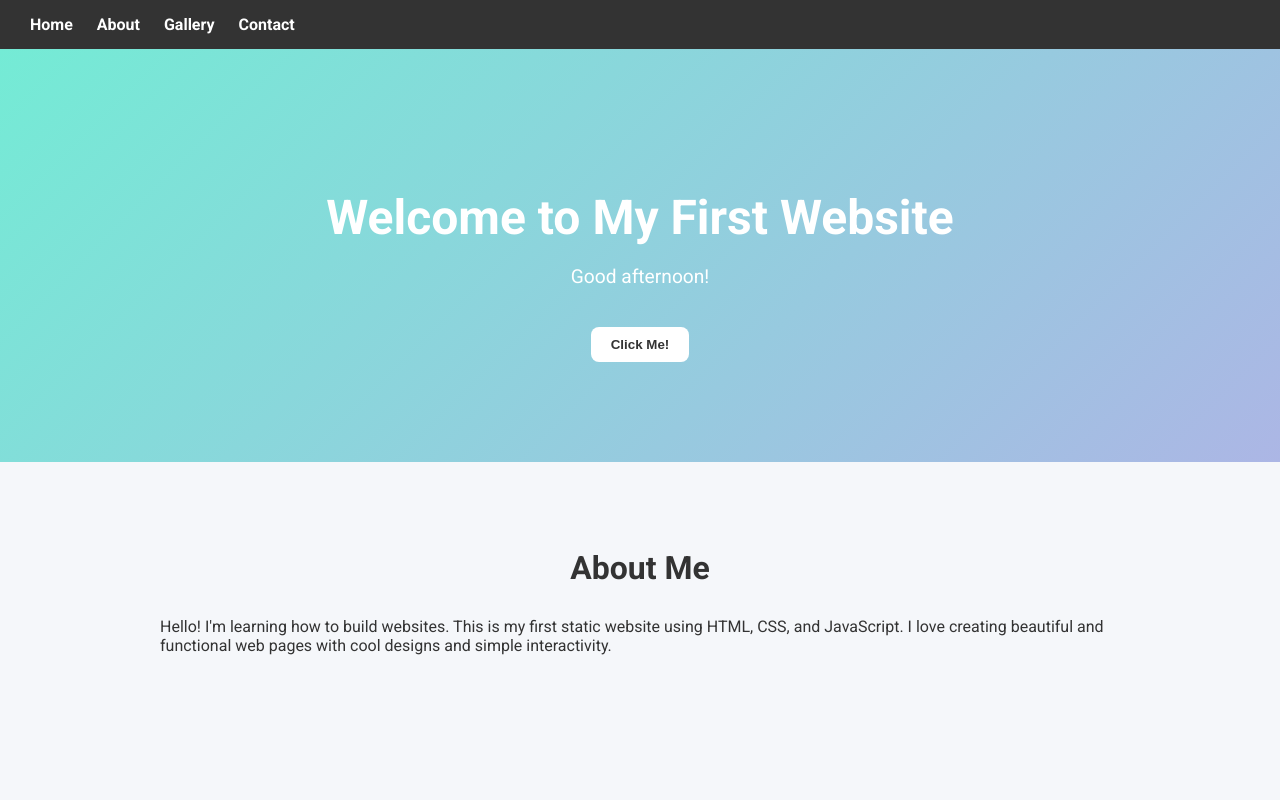
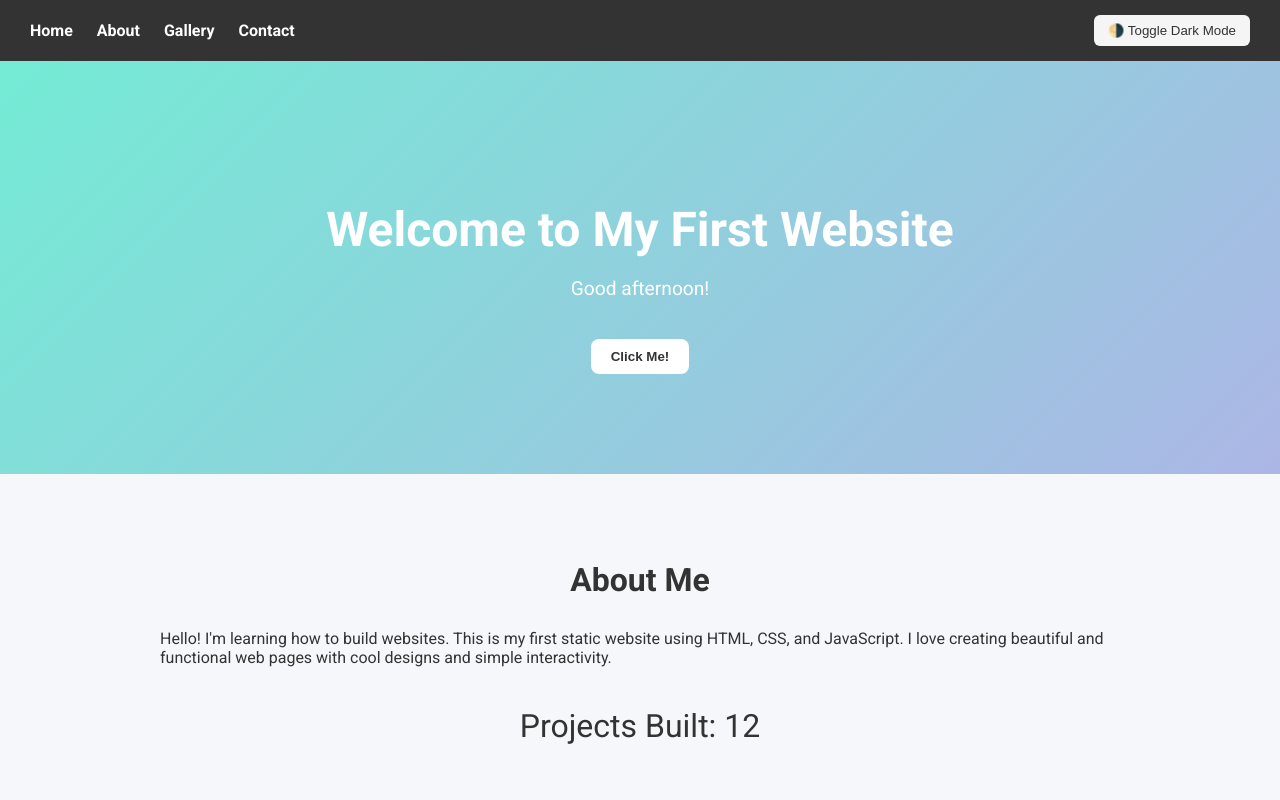
Before and after one commit to Monzter0012/githubwithhttpd, a plain HTML site: page index.html in a window 1280 px wide. Shown: the top 800 px of the page. Drawn offline with Linux system fonts and the light colour scheme.

Commit message:
Update index.html

```diff
--- a/index.html
+++ b/index.html
@@ -16,15 +16,23 @@
       font-family: 'Roboto', sans-serif;
       background: #f5f7fa;
       color: #333;
+      transition: background 0.3s, color 0.3s;
     }
 
-    /* NAVBAR */
+    body.dark-mode {
+      background: #1e1e1e;
+      color: #f5f5f5;
+    }
+
     nav {
       background-color: #333;
       padding: 15px 30px;
       position: sticky;
       top: 0;
       z-index: 1000;
+      display: flex;
+      justify-content: space-between;
+      align-items: center;
     }
 
     nav a {
@@ -38,7 +46,20 @@
       text-decoration: underline;
     }
 
-    /* HERO */
+    .toggle-btn {
+      padding: 8px 14px;
+      background-color: #f5f5f5;
+      color: #333;
+      border: none;
+      border-radius: 6px;
+      cursor: pointer;
+    }
+
+    body.dark-mode .toggle-btn {
+      background-color: #333;
+      color: #f5f5f5;
+    }
+
     .hero {
       background: linear-gradient(135deg, #74ebd5, #acb6e5);
       color: white;
@@ -70,7 +91,6 @@
       background-color: #ddd;
     }
 
-    /* ABOUT SECTION */
     .section {
       padding: 60px 20px;
       max-width: 1000px;
@@ -83,7 +103,6 @@
       font-size: 2rem;
     }
 
-    /* GALLERY */
     .gallery {
       display: grid;
       grid-template-columns: repeat(auto-fit, minmax(250px, 1fr));
@@ -101,7 +120,12 @@
       transform: scale(1.05);
     }
 
-    /* FOOTER */
+    .counter-box {
+      text-align: center;
+      font-size: 2rem;
+      margin-top: 40px;
+    }
+
     footer {
       background-color: #333;
       color: white;
@@ -114,10 +138,13 @@
 
   <!-- Navigation -->
   <nav>
-    <a href="#home">Home</a>
-    <a href="#about">About</a>
-    <a href="#gallery">Gallery</a>
-    <a href="#contact">Contact</a>
+    <div>
+      <a href="#home">Home</a>
+      <a href="#about">About</a>
+      <a href="#gallery">Gallery</a>
+      <a href="#contact">Contact</a>
+    </div>
+    <button class="toggle-btn" onclick="toggleDarkMode()">🌗 Toggle Dark Mode</button>
   </nav>
 
   <!-- Hero Section -->
@@ -131,6 +158,9 @@
   <section class="section" id="about">
     <h2>About Me</h2>
     <p>Hello! I'm learning how to build websites. This is my first static website using HTML, CSS, and JavaScript. I love creating beautiful and functional web pages with cool designs and simple interactivity.</p>
+    <div class="counter-box">
+      Projects Built: <span id="projectCounter">0</span>
+    </div>
   </section>
 
   <!-- Gallery Section -->
@@ -154,6 +184,7 @@
     &copy; 2025 My Website | Built with ❤️ using HTML, CSS & JavaScript
   </footer>
 
+  <!-- JavaScript -->
   <script>
     function setGreeting() {
       const hour = new Date().getHours();
@@ -174,7 +205,29 @@
       alert("Thanks for visiting my website!");
     }
 
-    window.onload = setGreeting;
+    function toggleDarkMode() {
+      document.body.classList.toggle("dark-mode");
+    }
+
+    // Animated Counter
+    function animateCounter(id, endValue, duration) {
+      let startValue = 0;
+      const stepTime = Math.floor(duration / endValue);
+      const counterElement = document.getElementById(id);
+
+      const counter = setInterval(() => {
+        startValue++;
+        counterElement.textContent = startValue;
+        if (startValue === endValue) {
+          clearInterval(counter);
+        }
+      }, stepTime);
+    }
+
+    window.onload = function () {
+      setGreeting();
+      animateCounter("projectCounter", 12, 1500); // 12 projects over 1.5 seconds
+    };
   </script>
 </body>
 </html>
```
